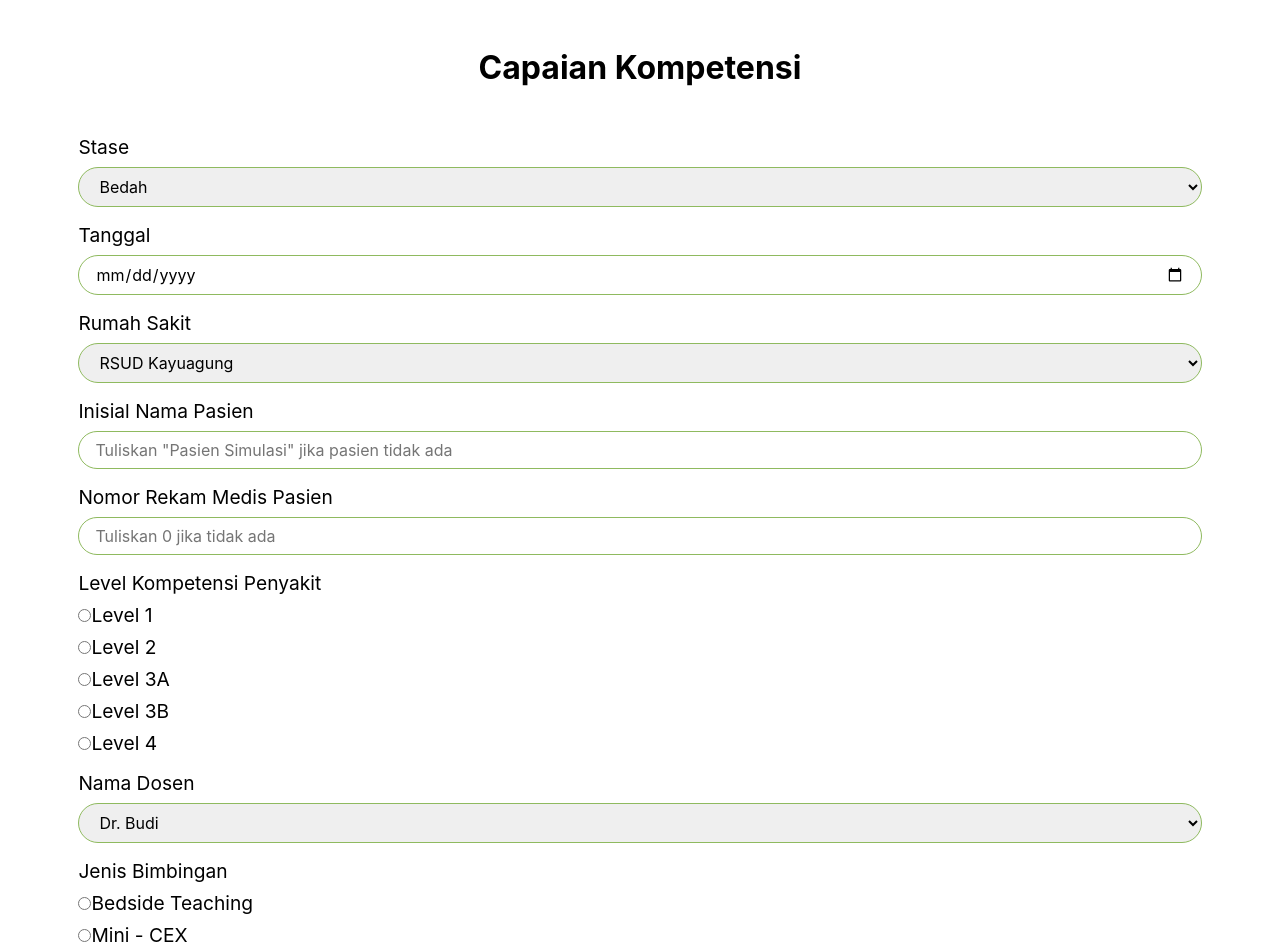
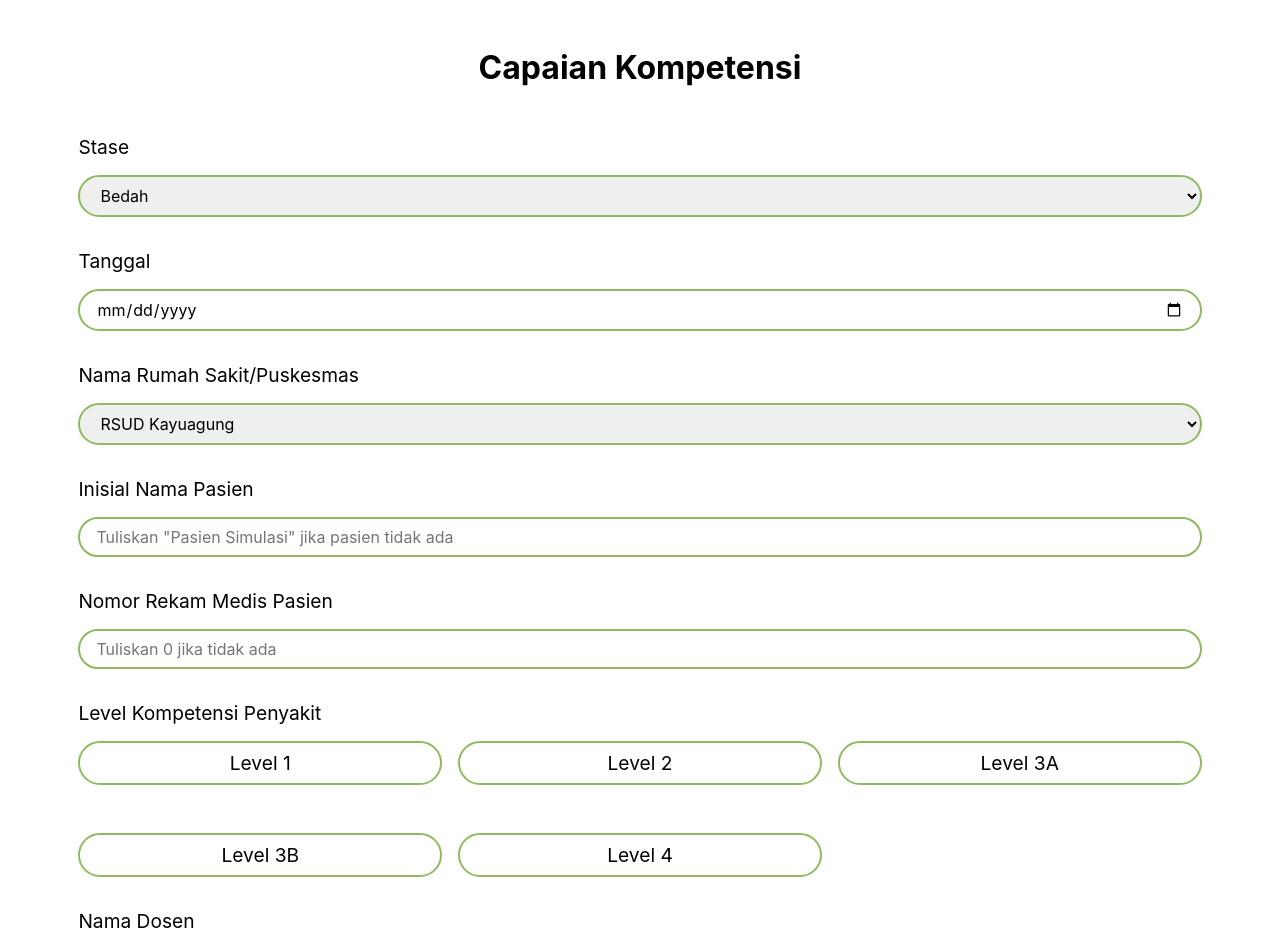
Before and after one commit to aziemp66/E-LOGBOOK-PRODI-PROFESI-FAKULTAS-KEDOKTERAN-UNIVERSITAS-SRIWIJAYA, a React (Vite) app in the folder Client/: page /competences-achievement in a window 1280 px wide. Shown: the top 947 px of the page. Built offline with nearby package versions, Linux system fonts and the light colour scheme.

Commit message:
Completed Competences Achievement Pages

```diff
--- a/Client/src/pages/competences/Competences.jsx
+++ b/Client/src/pages/competences/Competences.jsx
@@ -1,4 +1,5 @@
 import React from "react";
+import Button from "../../components/ui/button/Button";
 
 import styles from "./Competences.module.css";
 
@@ -22,7 +23,7 @@ const Competences = () => {
 					<input type="date" name="date" id="date" />
 				</div>
 				<div>
-					<label htmlFor="hospital">Rumah Sakit</label>
+					<label htmlFor="hospital">Nama Rumah Sakit/Puskesmas</label>
 					<select name="hospital" id="hospital">
 						<option value="rsud kayuagung">RSUD Kayuagung</option>
 						<option value="rsud sobirin lubuk linggau">
@@ -51,6 +52,7 @@ const Competences = () => {
 					<label htmlFor="competences">
 						Level Kompetensi Penyakit
 					</label>
+					<div className={styles.radio}>
 						<div>
 							<input
 								type="radio"
@@ -97,6 +99,7 @@ const Competences = () => {
 							<label htmlFor="level4">Level 4</label>
 						</div>
 					</div>
+				</div>
 				<div>
 					<label htmlFor="dosen">Nama Dosen</label>
 					<select name="dosen" id="dosen">
@@ -107,6 +110,7 @@ const Competences = () => {
 				</div>
 				<div>
 					<label htmlFor="guidances">Jenis Bimbingan</label>
+					<div className={styles.radio}>
 						<div>
 							<input
 								type="radio"
@@ -159,6 +163,8 @@ const Competences = () => {
 							<label htmlFor="Dan Lain-lain">Dan Lain-lain</label>
 						</div>
 					</div>
+				</div>
+				<Button className="primary">Submit</Button>
 			</form>
 		</div>
 	);
--- a/Client/src/pages/competences/Competences.module.css
+++ b/Client/src/pages/competences/Competences.module.css
@@ -16,14 +16,14 @@
 	flex-direction: column;
 	align-items: center;
 	justify-content: center;
-	gap: 1rem;
+	gap: 2rem;
 	width: 90%;
 }
 .form > div {
 	display: flex;
 	flex-direction: column;
 	width: 100%;
-	gap: 0.5rem;
+	gap: 1rem;
 }
 .form > div label {
 	font-size: 1.2rem;
@@ -32,11 +32,39 @@
 	font: inherit;
 	padding: 0.5rem 1rem;
 	border-radius: 50px;
-	border: 1px solid rgb(143, 186, 95);
+	border: 2px solid rgb(143, 186, 95);
 }
 .form > div select {
 	font: inherit;
 	padding: 0.5rem 1rem;
 	border-radius: 50px;
-	border: 1px solid rgb(143, 186, 95);
+	border: 2px solid rgb(143, 186, 95);
 }
+.form > div .radio {
+	display: grid;
+	grid-template-columns: 1fr 1fr 1fr;
+	gap: 3rem 1rem;
+	width: 100%;
+}
+.form > div .radio > div {
+	width: 100%;
+	display: flex;
+}
+.form > div .radio > div > input[type="radio"] {
+	display: none;
+}
+.form > div .radio > div > label {
+	border: 2px solid rgb(143, 186, 95);
+	padding: 0.5rem 1rem;
+	border-radius: 25px;
+	width: 100%;
+}
+.form > div .radio > div > input[type="radio"]:checked + label {
+	border: 2px solid black;
+	width: 100%;
+}
+.form > div .radio > div > label {
+	font-size: 1.2rem;
+	text-align: center;
+	width: 100%;
+}
--- a/Client/src/pages/profile/Profile.module.css
+++ b/Client/src/pages/profile/Profile.module.css
@@ -42,7 +42,7 @@
 	font: inherit;
 	padding: 0.5rem 1rem;
 	border-radius: 50px;
-	border: 1px solid rgb(143, 186, 95);
+	border: 2px solid rgb(143, 186, 95);
 }
 .formSection form > div h2 {
 	display: inline-block;
@@ -70,7 +70,7 @@
 	font: inherit;
 	padding: 1rem;
 	border-radius: 50px;
-	border: 1px solid rgb(143, 186, 95);
+	border: 2px solid rgb(143, 186, 95);
 }
 .dropdown select option {
 	font: inherit;
```
Lines whose indentation alone changed are shown as unchanged.
